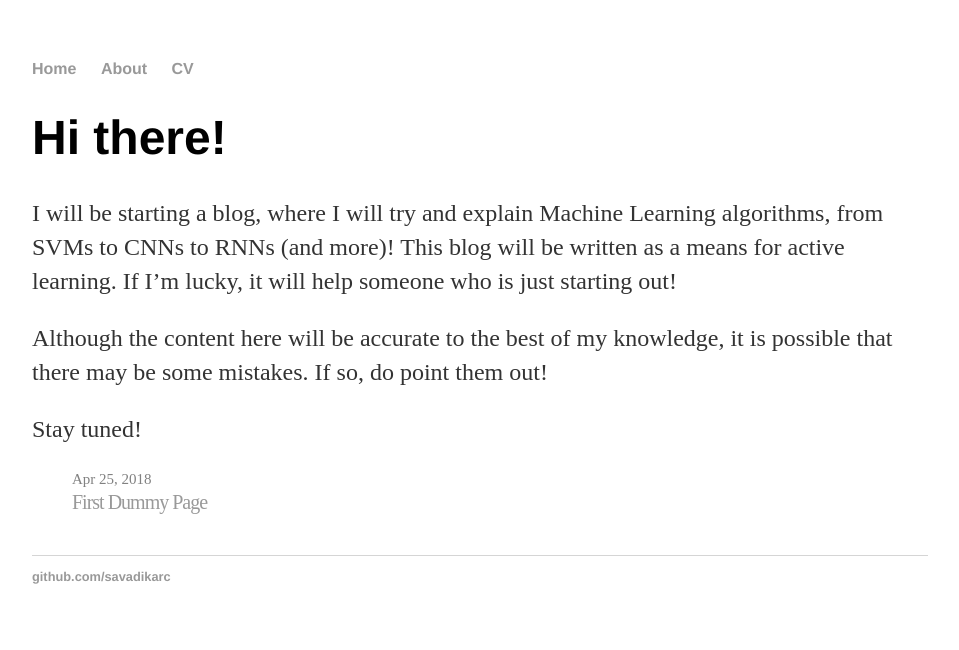
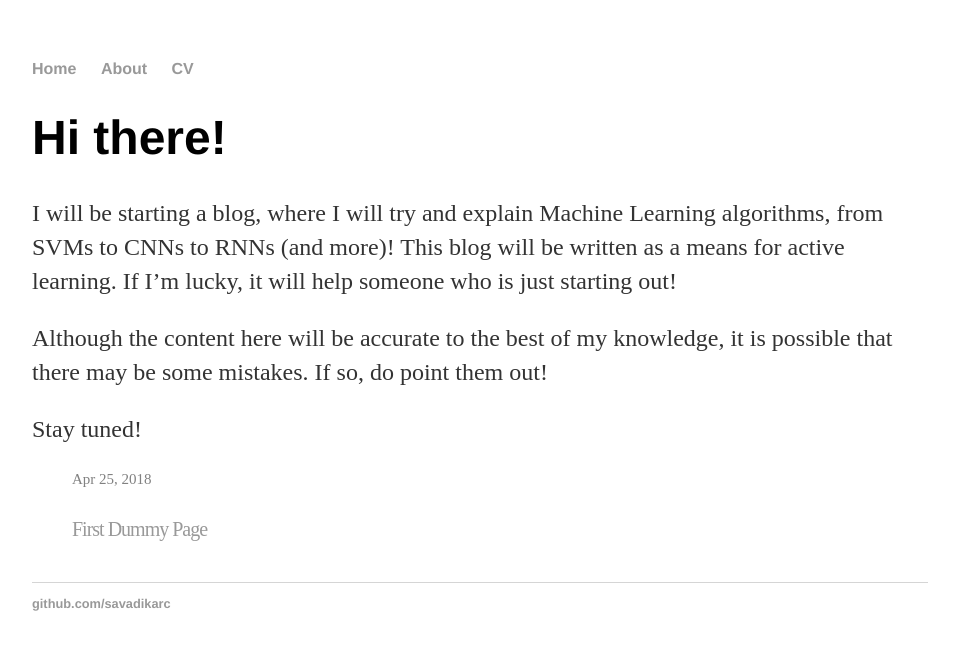
Before and after one commit to savadikarc/savadikarc.github.io, a Jekyll site: the page built from index.html, in a window 1280 px wide. Shown: the top 650 px of the page, without its empty margins (160-1119 px from the left). Built offline with Jekyll 4.4.1, drawn with Linux system fonts in a browser that asks for light colours.

Commit message:
Update index.html

```diff
--- a/index.html
+++ b/index.html
@@ -10,7 +10,7 @@
 	<ul class="posts">
 		{% for post in site.posts %}
       		<li>
-        		<span class="post-date">{{ post.date | date: "%b %-d, %Y" }}</span>
+        		<span class="post-date">{{ post.date | date: "%b %-d, %Y" }}</span><br>
         		<a class="post-link" href="{{ post.url | prepend: site.baseurl }}">{{ post.title }}</a>
         		<br>
       		</li>
```
